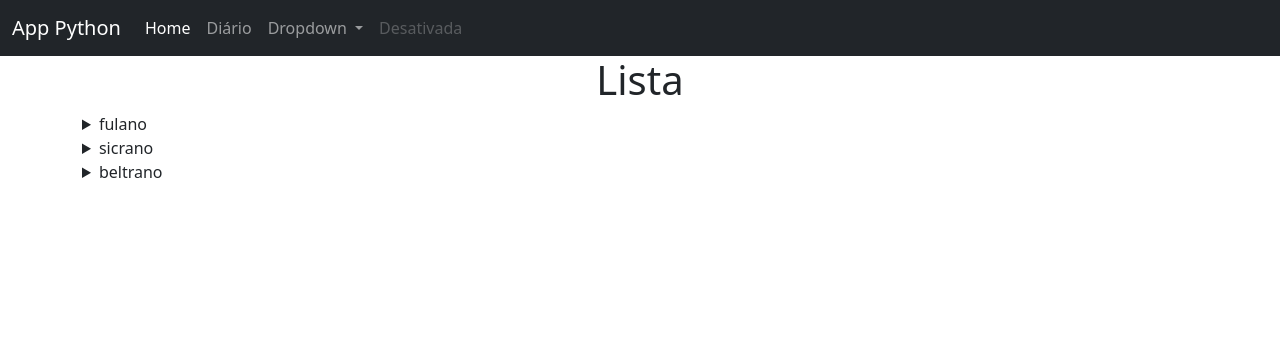
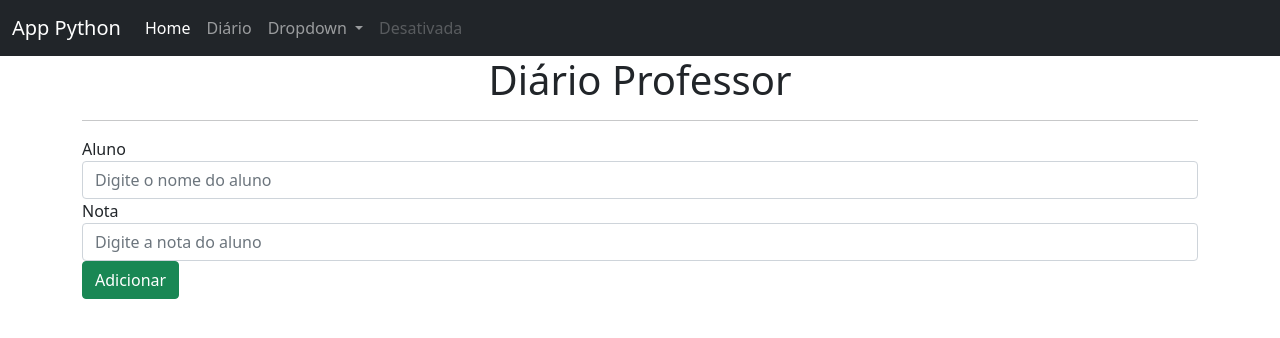
Before and after one commit to Aglison-S/FlaskWeb, a Flask app: page /sobre in a window 1280 px wide. Shown: the top 338 px of the page. Run offline with Flask 2, Linux system fonts and the light colour scheme.

Commit message:
Quarto Envio

```diff
--- a/app.py
+++ b/app.py
@@ -2,22 +2,29 @@ from flask import Flask, render_template, request
 
 app = Flask(__name__)
 
-frutas =[]
+nomes = []
+registros = []
 
 @app.route('/', methods=["GET","POST"])
 def principal():
 	# frutas = ['melão', 'melancia']
 	nome = request.form.get('nome')
 	if request.method == 'POST':
-		frutas.append(nome)
-	return render_template("index.html", frutas=frutas)
+		nomes.append(nome)
+	return render_template("index.html", nomes=nomes)
 
-@app.route('/sobre')
+@app.route('/sobre', methods=["GET","POST"])
 def sobre():
-	diario = {"fulano":6.0,
-			  "sicrano":5.0,
-			  "beltrano":4.0
-			 }
-	return render_template("sobre.html", diario=diario)
+	# diario = {"João":6.0,
+	# 		  "Paulo":5.0,
+	# 		  "José":4.0
+	# 		 }
+
+	aluno = request.form.get('aluno')
+	nota = request.form.get('nota')
+
+	if request.method == 'POST':
+		registros.append({"aluno":aluno, "nota":nota})
+	return render_template("sobre.html", registros=registros)
 
 app.run(debug=True)
--- a/templates/index.html
+++ b/templates/index.html
@@ -3,9 +3,10 @@
 {% block conteudo %}
 	<div class="container">
 		<h1 style="text-align: center;">Integração Python e Flask</h1>
+		<hr>
 		<ul class="list-group">
-			{% for frutas in frutas %}
-			<li class="list-group-item">{{frutas}}</li>
+			{% for nomes in nomes %}
+			<li class="list-group-item">{{nomes}}</li>
 			{% endfor %}
 		</ul>
 		<form action="{{url_for('principal')}}" method="POST" class="form-group">
--- a/templates/sobre.html
+++ b/templates/sobre.html
@@ -2,12 +2,30 @@
 
 {% block conteudo %}
 <div class="container">
-	<h1 style="text-align: center;">Lista</h1>
-	{% for aluno, nota in diario.items() %}
-	<details>
+	<h1 style="text-align: center;">Diário Professor</h1>
+	<hr>
+	{% for registro in registros %}
+		<p>
+		  <a class="btn btn-success" data-bs-toggle="collapse" href="#collapse{{registro.aluno}}" role="button" aria-expanded="false" aria-controls="collapseExample">
+		    {{registro.aluno}}
+		  </a>
+		</p>
+		<div class="collapse" id="collapse{{registro.aluno}}">
+		  <div class="card card-body">
+		    {{registro.nota}}
+		  </div>
+		</div>
+	<!-- <details>
 		<summary>{{aluno}}</summary>
 		<p>{{nota}}</p>
-	</details>
+	</details> -->
 	{% endfor %}
+	<form class="form-group" method="POST" action="{{url_for('sobre')}}">
+		<label>Aluno</label>
+			<input class="form-control" type="text" name="aluno" required placeholder="Digite o nome do aluno">
+		<label>Nota</label>
+			<input class="form-control" type="text" name="nota" required placeholder="Digite a nota do aluno">
+		<button class="btn btn-success">Adicionar</button>
+	</form>
 </div>
 {%endblock conteudo%}
```
